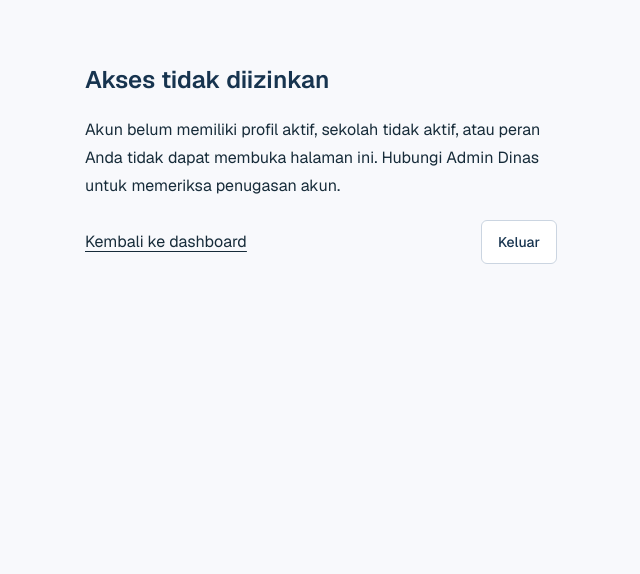
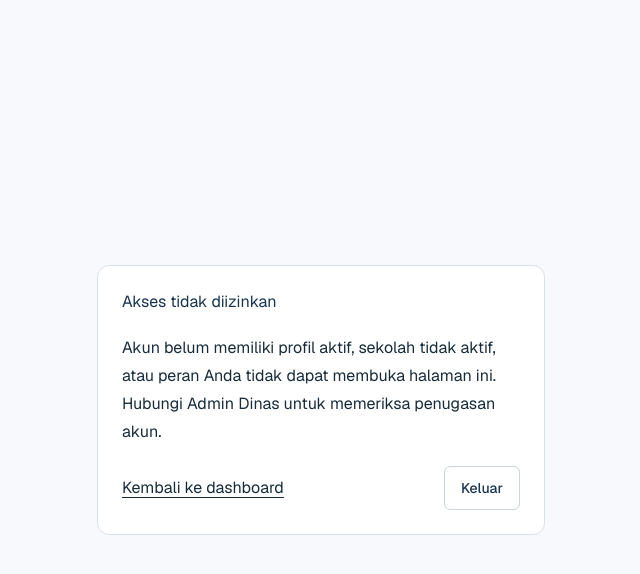
Before and after one commit to alvincomot/alumni-mendunia, a Next.js app: page /auth/access-denied in a window 1280 px wide. Shown: the top 574 px of the page, without its empty margins (319-959 px from the left). Built offline with nearby package versions, Linux system fonts and the light colour scheme; no server answers.

Commit message:
style: refine access denied page

```diff
--- a/app/auth/access-denied/page.tsx
+++ b/app/auth/access-denied/page.tsx
@@ -3,8 +3,9 @@ import Link from "next/link";
 
 export default function Page() {
   return (
-    <main className="mx-auto max-w-lg px-5 py-16">
-      <h1 className="text-2xl font-semibold text-primary">
+    <main className="flex min-h-svh items-center justify-center bg-background px-4 py-8 sm:p-8">
+      <div className="w-full max-w-md rounded-xl border bg-card p-6">
+      <h1 className="type-page-title text-primary">
         Akses tidak diizinkan
       </h1>
       <p className="my-5 leading-7">
@@ -21,6 +22,7 @@ export default function Page() {
         </Link>
         <LogoutButton />
       </div>
+      </div>
     </main>
   );
 }
```
